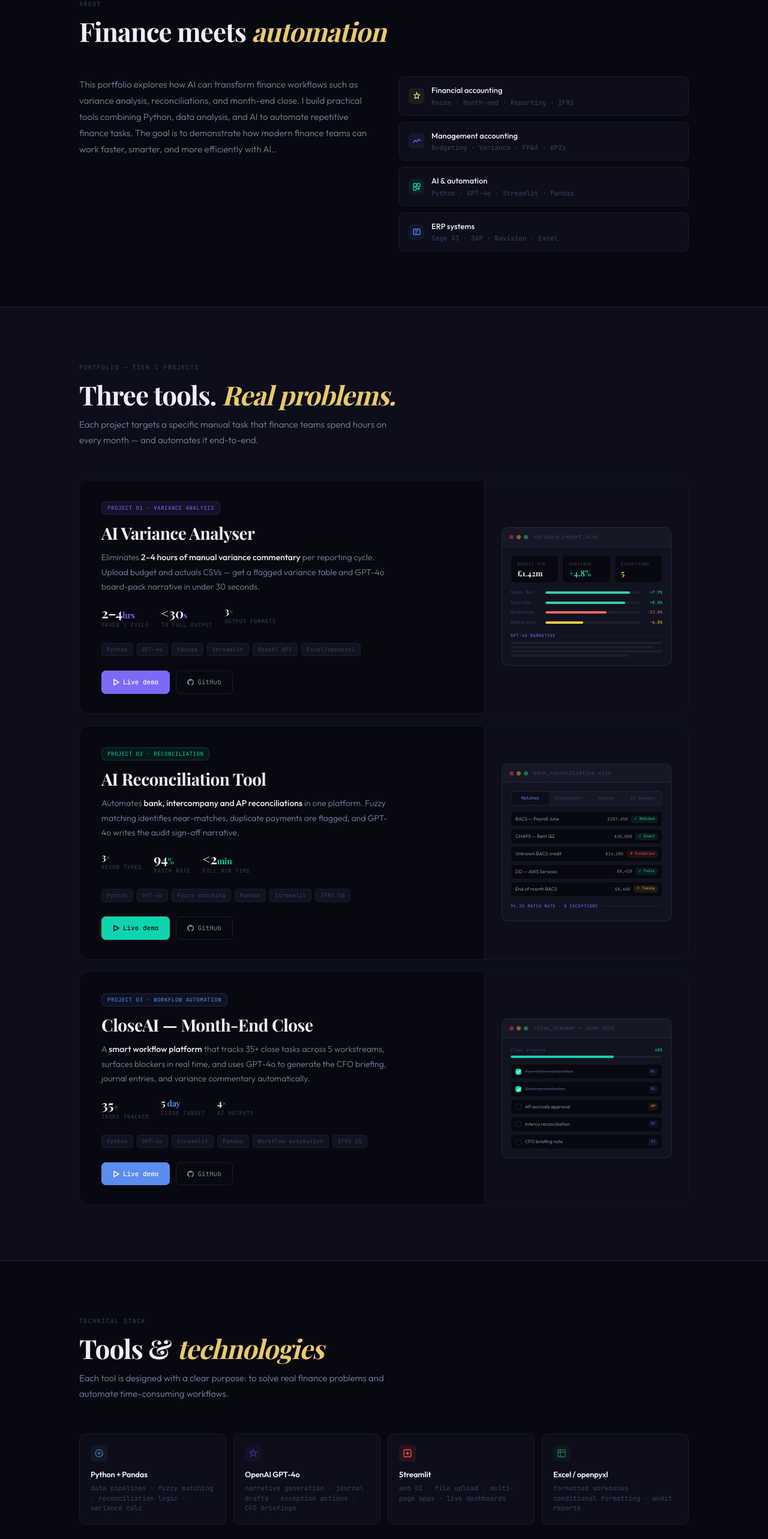
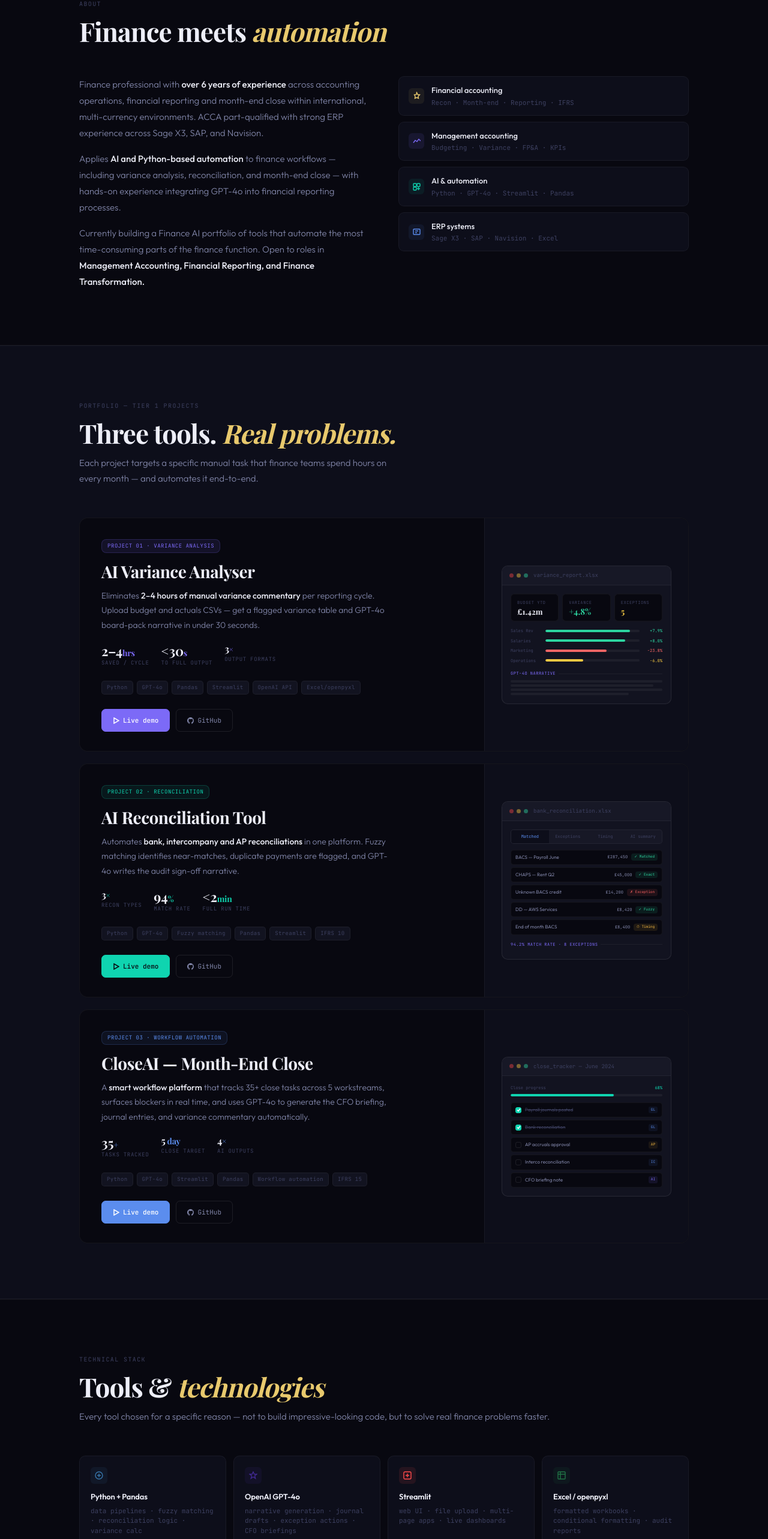
Before and after one commit to johnperezlondon-star/johnperezlondon-star.github.io, a plain HTML site: page index.html in a window 1280 px wide. Shown: the part 934-3500 px from the top of the page at 60% size. Drawn offline with nearby package versions, Linux system fonts and the light colour scheme; a web font is replaced by a local one.

Commit message:
Update index.html

```diff
--- a/index.html
+++ b/index.html
@@ -138,6 +138,7 @@ section{padding:92px 0;}
 .stitle{font-family:var(--display);font-size:clamp(28px,4vw,44px);font-weight:700;letter-spacing:-1px;color:var(--tx);margin-bottom:14px;line-height:1.05;}
 .stitle em{color:var(--gold);font-style:italic;}
 .ssub{font-size:15px;color:var(--tx2);font-weight:300;max-width:520px;line-height:1.75;}
+#stack .ssub{max-width:100%;}
 
 /* ── ABOUT ── */
 .about-grid{display:grid;grid-template-columns:1fr 1fr;gap:48px;margin-top:52px;align-items:start;}
@@ -410,7 +411,9 @@ footer{border-top:1px solid var(--b1);padding:28px 0;}
     </div>
     <div class="about-grid">
       <div class="about-text reveal reveal-d1">
-        <p>This portfolio explores how AI can transform finance workflows such as variance analysis, reconciliations, and month-end close. I build practical tools combining Python, data analysis, and AI to automate repetitive finance tasks. The goal is to demonstrate how modern finance teams can work faster, smarter, and more efficiently with AI..</p>
+        <p>Finance professional with <strong>over 6 years of experience</strong> across accounting operations, financial reporting and month-end close within international, multi-currency environments. ACCA part-qualified with strong ERP experience across Sage X3, SAP, and Navision.</p>
+        <p>Applies <strong>AI and Python-based automation</strong> to finance workflows — including variance analysis, reconciliation, and month-end close — with hands-on experience integrating GPT-4o into financial reporting processes.</p>
+        <p>Currently building a Finance AI portfolio of tools that automate the most time-consuming parts of the finance function. Open to roles in <strong>Management Accounting, Financial Reporting, and Finance Transformation.</strong></p>
       </div>
       <div class="skills-list reveal reveal-d2">
         <div class="skill-item">
@@ -604,7 +607,7 @@ footer{border-top:1px solid var(--b1);padding:28px 0;}
     <div class="reveal">
       <div class="stag">Technical stack</div>
       <h2 class="stitle">Tools & <em>technologies</em></h2>
-      <p class="ssub">Each tool is designed with a clear purpose: to solve real finance problems and automate time-consuming workflows.</p>
+      <p class="ssub">Every tool chosen for a specific reason — not to build impressive-looking code, but to solve real finance problems faster.</p>
     </div>
     <div class="stack-grid">
       <div class="stack-card reveal reveal-d1">
```
